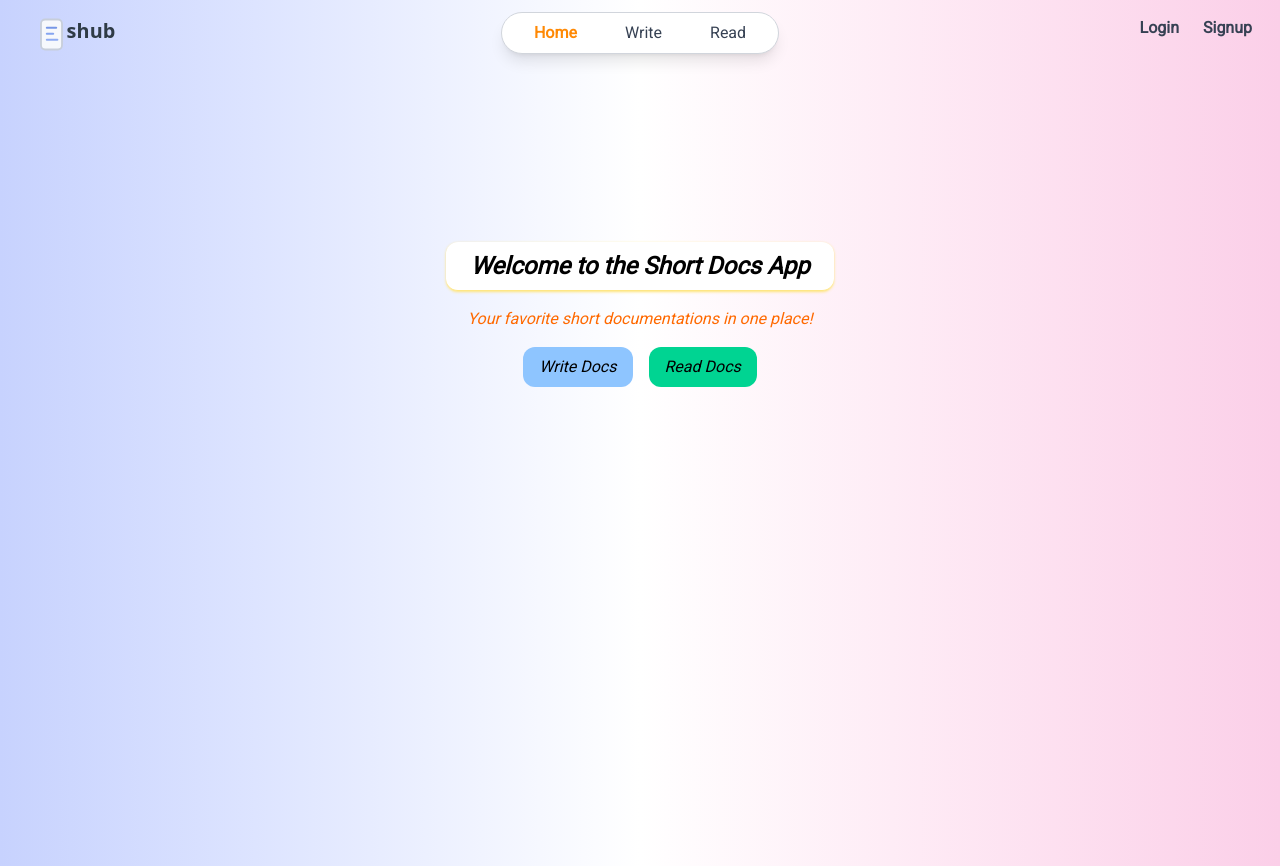
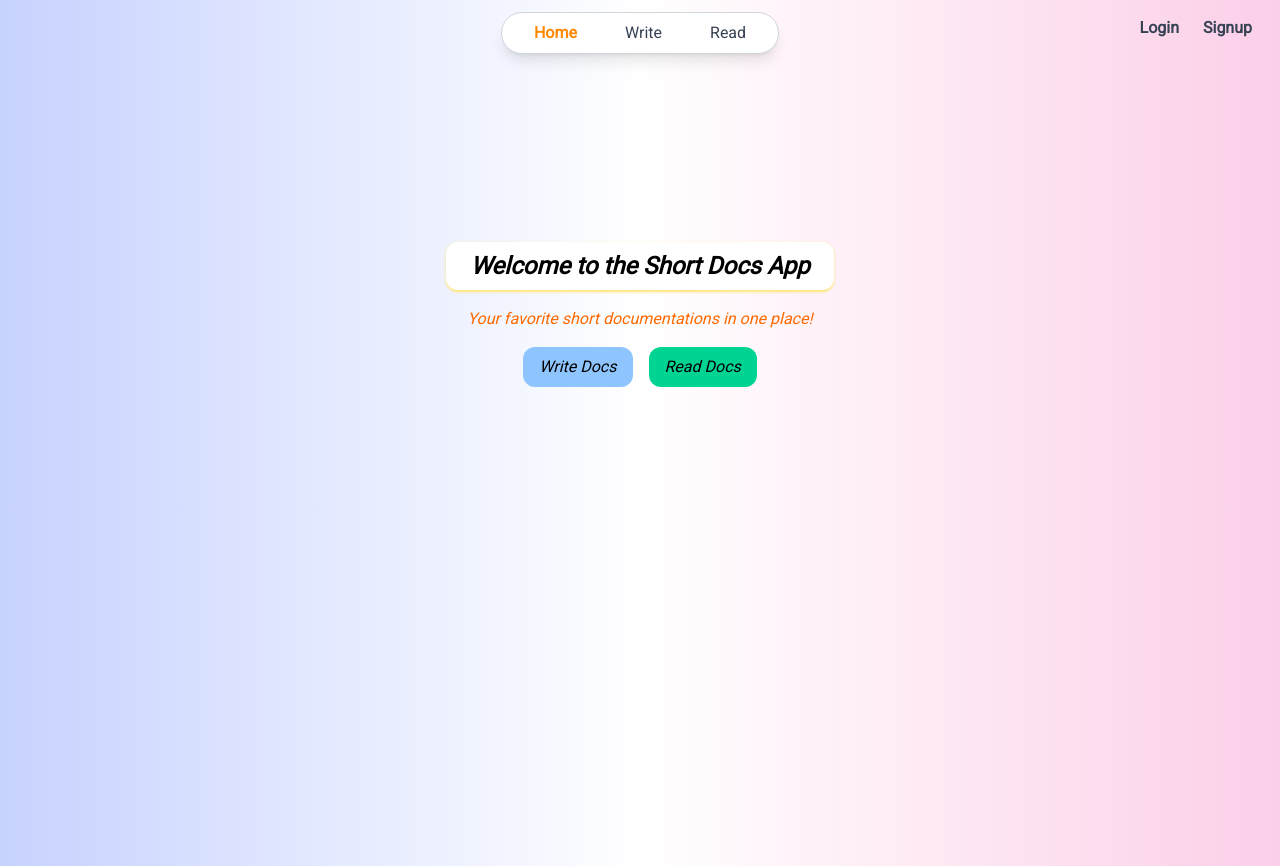
Before and after one commit to aryaabhi023/shortdocs, a Next.js app: page / in a window 1280 px wide. Built offline with nearby package versions, Linux system fonts and the light colour scheme; no server answers.

Commit message:
update navbar

```diff
--- a/src/component/navbar.js
+++ b/src/component/navbar.js
@@ -29,7 +29,7 @@ export default function Navbar() {
       <div className="max-w-6xl mx-auto px-4 flex items-center justify-center">
 
         {/* LEFT - Logo */}
-        <div className="absolute left-2 top-3 md:left-8">
+        <div className="hidden md:absolute left-2 top-3 md:left-8">
           <Image src={Logo} alt="Short Docs Logo" width={120} height={40} />
         </div>
 
```
